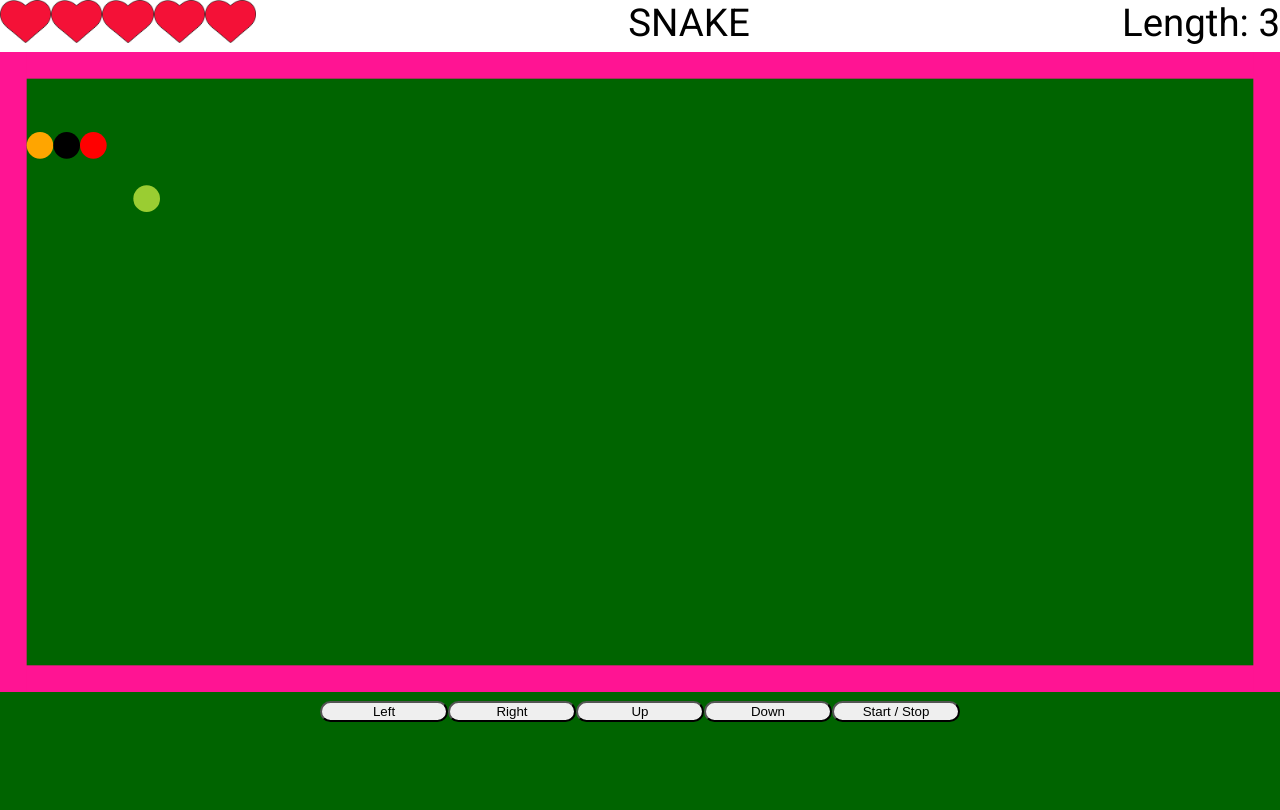
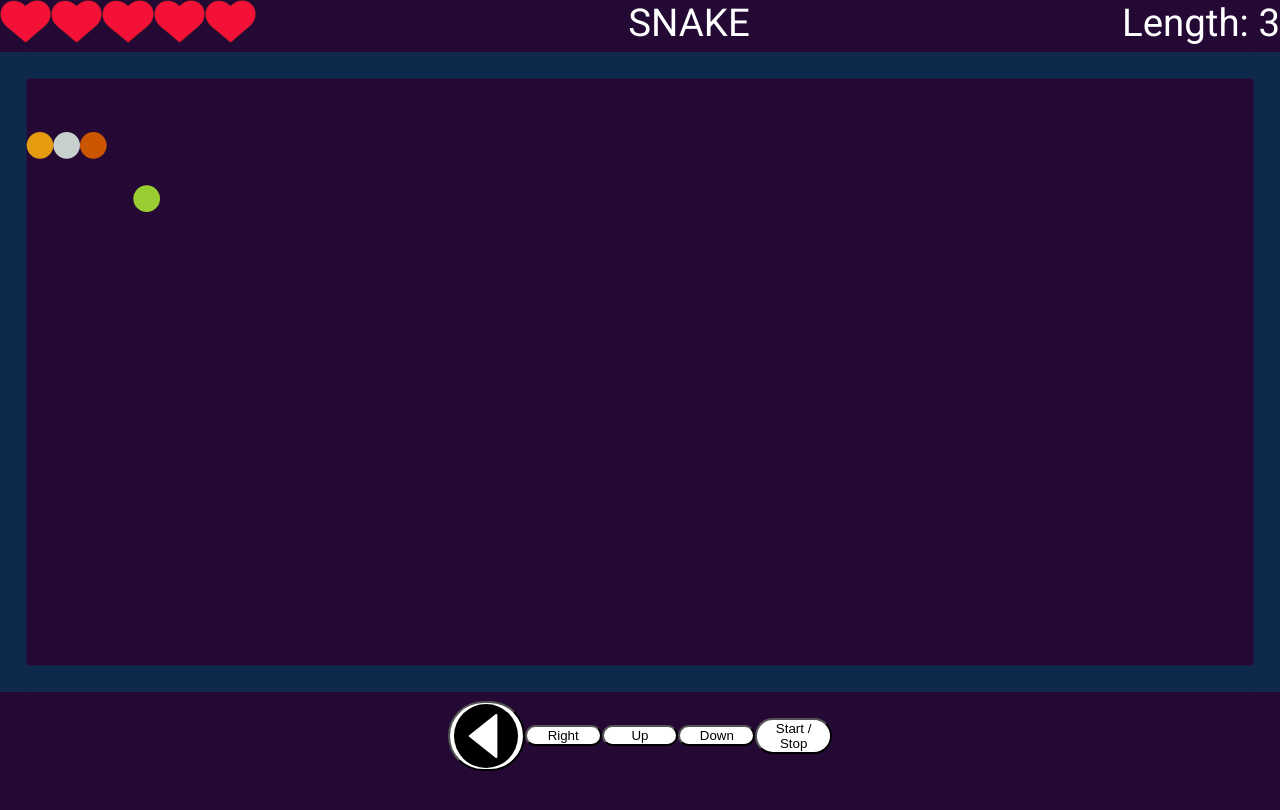
Before and after one commit to Talex210/caterpillar_react, a React (Create React App) app: page / in a window 1280 px wide. Shown: the top 810 px of the page. Built offline with nearby package versions, Linux system fonts and the light colour scheme.

Commit message:
The colors of the application have been changed. I understood how I would make buttons. The first button is made. When you hover the cursor over the button, the cursor changes. When clicked, the cursor changes.

```diff
--- a/src/Component/GameArea/Elements/BlockSnake/BlockSnake.module.css
+++ b/src/Component/GameArea/Elements/BlockSnake/BlockSnake.module.css
@@ -1,11 +1,11 @@
 .head {
-    fill: red;
+    fill: #CC5500;
 }
 
 .bodyEven {
-    fill: orange;
+    fill: #E49B0F;
 }
 
 .bodyOdd {
-    fill: black;
+    fill: #C7D0CC;
 }
--- a/src/Component/GameArea/Elements/Border/Border.jsx
+++ b/src/Component/GameArea/Elements/Border/Border.jsx
@@ -3,12 +3,12 @@ import style from './Border.module.css';
 export const Border = (props) => {
     return (
         <>
-            <rect x={0} y={0} width={props.width} height={props.blockSize} className={style.border}/>
-            <rect x={0} y={props.height - props.blockSize} width={props.width} height={props.blockSize}
-                  className={style.border}/>
-            <rect x={0} y={0} width={props.blockSize} height={props.height} className={style.border}/>
-            <rect x={props.width - props.blockSize} y={0} width={props.blockSize} height={props.height}
-                  className={style.border}/>
+            <rect className={style.border} x={0} y={0} width={props.width} height={props.blockSize}/>
+            <rect className={style.border} x={0} y={props.height - props.blockSize} width={props.width}
+                  height={props.blockSize}/>
+            <rect className={style.border} x={0} y={0} width={props.blockSize} height={props.height}/>
+            <rect className={style.border} x={props.width - props.blockSize} y={0} width={props.blockSize}
+                  height={props.height}/>
         </>
     )
 }
--- a/src/Component/GameArea/Elements/Border/Border.module.css
+++ b/src/Component/GameArea/Elements/Border/Border.module.css
@@ -1,3 +1,3 @@
 .border {
-    fill: deeppink;
+    fill: #0E294B;
 }
--- a/src/Component/GameArea/Elements/ControlButtons/ControlButtons.jsx
+++ b/src/Component/GameArea/Elements/ControlButtons/ControlButtons.jsx
@@ -1,9 +1,10 @@
 import style from './ControlButtons.module.css'
+import left from '../../../../assets/img/left.png'
 
 export const ControlButtons = (props) => {
     return (
         <div className={style.controlButtons}>
-            <button onClick={props.left} disabled={props.life === 0 ? 'disabled' : null}>Left</button>
+            <button onClick={props.left} disabled={props.life === 0 ? 'disabled' : null}><img alt={'button left'} src={left}/></button>
             <button onClick={props.right} disabled={props.life === 0 ? 'disabled' : null}>Right</button>
             <button onClick={props.up} disabled={props.life === 0 ? 'disabled' : null}>Up</button>
             <button onClick={props.down} disabled={props.life === 0 ? 'disabled' : null}>Down</button>
--- a/src/Component/GameArea/Elements/ControlButtons/ControlButtons.module.css
+++ b/src/Component/GameArea/Elements/ControlButtons/ControlButtons.module.css
@@ -5,6 +5,19 @@
 }
 
 .controlButtons button {
-    width: 10vw;
+    display: flex;
+    justify-content: center;
+    width: 6vw;
+    border-radius: 10vw;
+    background-color: #ffffff;
+    cursor: grab;
+}
+
+.controlButtons button:active {
+    cursor: grabbing;
+}
+
+.controlButtons  img{
+    width: 5vw;
     border-radius: 10vw;
 }
--- a/src/Component/GameArea/Elements/GameOver/GameOver.module.css
+++ b/src/Component/GameArea/Elements/GameOver/GameOver.module.css
@@ -5,3 +5,7 @@
 .text {
     font-size: 3vw;
 }
+
+.gameOver, .text {
+    fill: #ffffff;
+}
--- a/src/Component/GameArea/GameArea.module.css
+++ b/src/Component/GameArea/GameArea.module.css
@@ -1,6 +1,6 @@
 .gameArea {
     grid-area: g;
-    background: darkgreen;
+    background: #240935;
 }
 
 .collision {
--- a/src/Component/Header/Header.module.css
+++ b/src/Component/Header/Header.module.css
@@ -1,8 +1,10 @@
 .header {
     grid-area: h;
+    background: #240935;
+    color: #ffffff;
 }
 
-.positions {
+.positions {  /*сделать grid разбить на фракции? или flex-grow?*/
     display: flex;
     justify-content: space-between;
 }
```
Also changed, not shown: src/assets/img/left.png (added).
